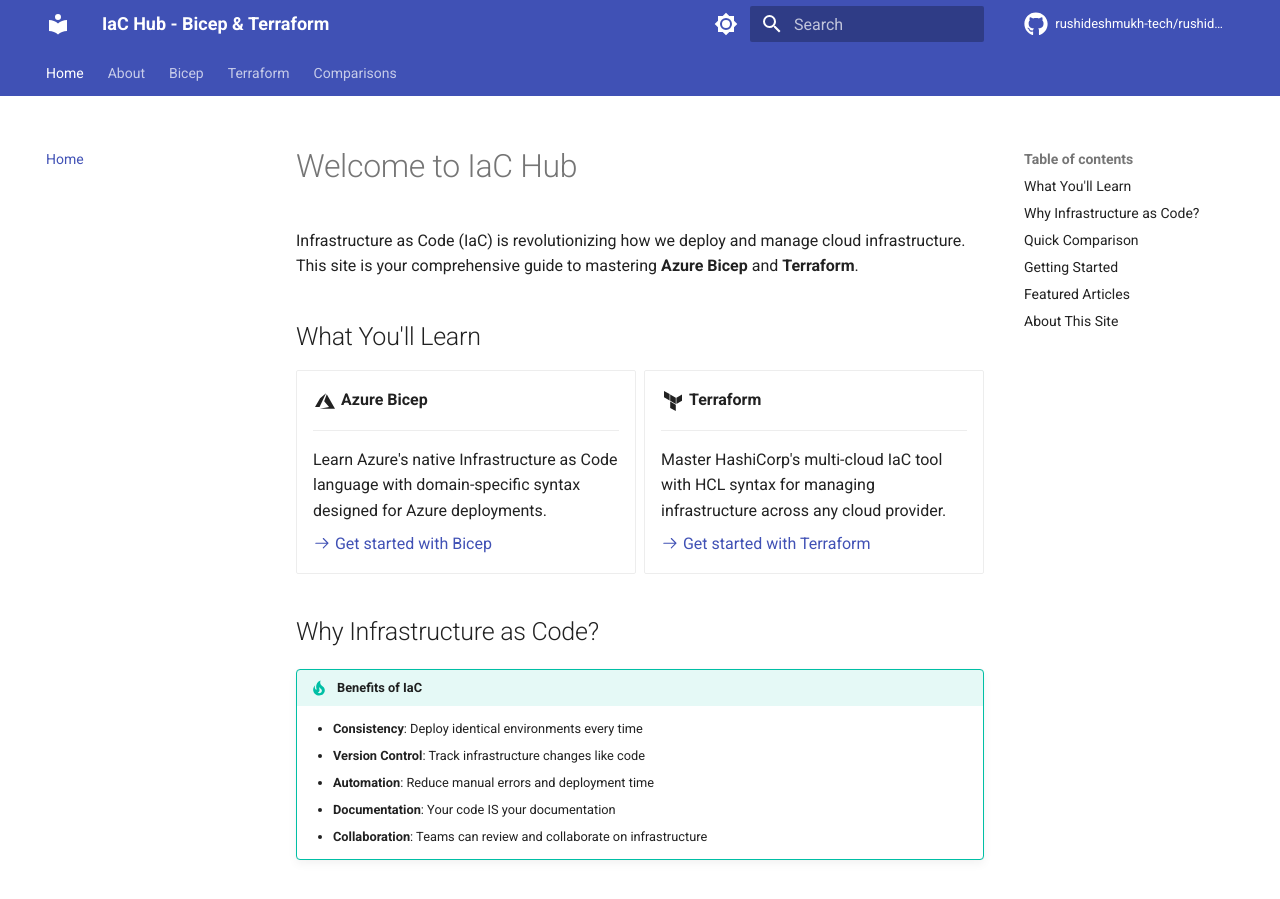
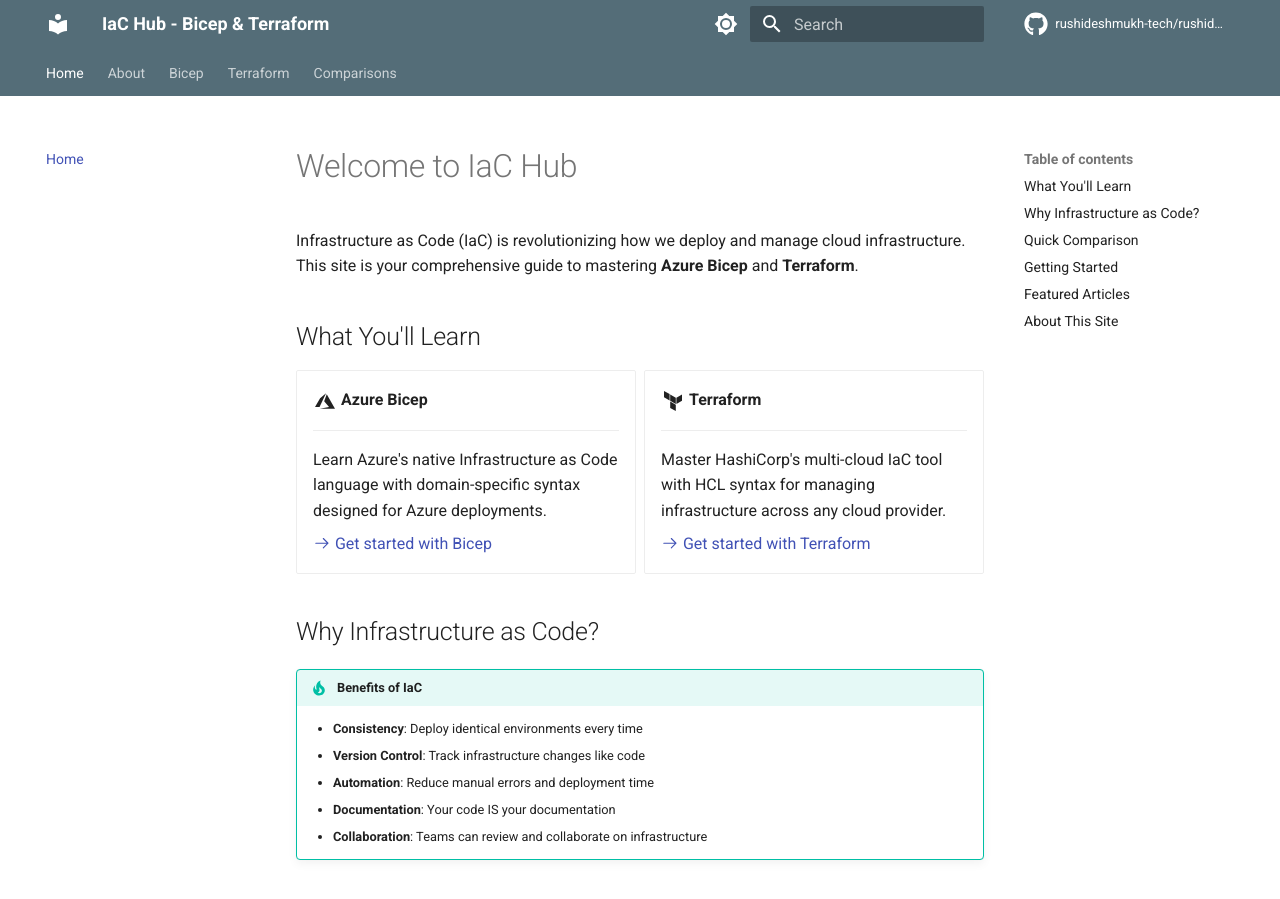
Before and after one commit to rushideshmukh-tech/rushideshmukh-tech, an MkDocs documentation site: the page built from docs/index.md, in a window 1280 px wide and 900 px high. Built offline with MkDocs 1.6.1 and Material for MkDocs 9.7.7, drawn with Linux system fonts in a browser that asks for light colours; comment, search, counter and statistics services are not loaded.

Commit message:
Update theme configuration to change primary color from indigo to blue grey

```diff
--- a/mkdocs.yml
+++ b/mkdocs.yml
@@ -14,7 +14,7 @@ theme:
     # Light mode
     - media: "(prefers-color-scheme: light)"
       scheme: default
-      primary: indigo
+      primary: blue grey
       accent: blue
       toggle:
         icon: material/brightness-7
@@ -22,7 +22,7 @@ theme:
     # Dark mode
     - media: "(prefers-color-scheme: dark)"
       scheme: slate
-      primary: black
+      primary: blue grey
       accent: blue
       toggle:
         icon: material/brightness-4
```
